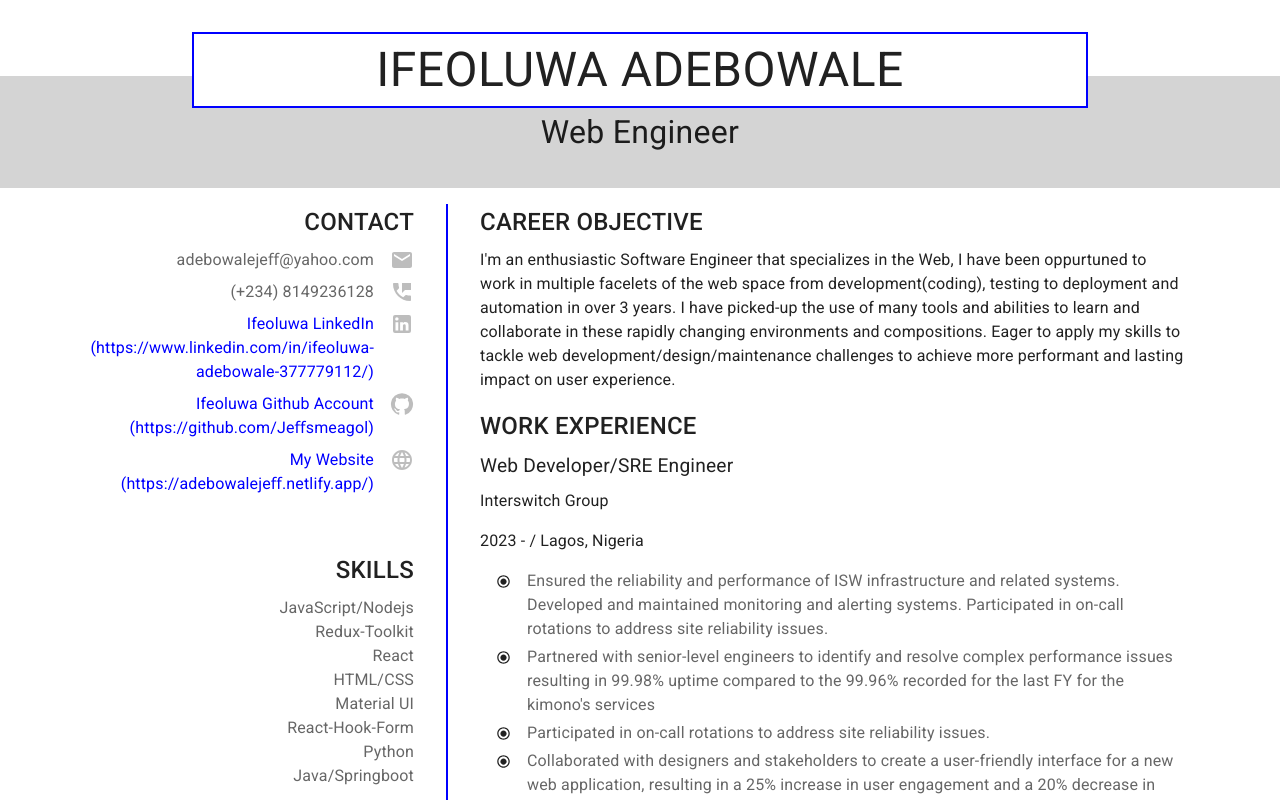
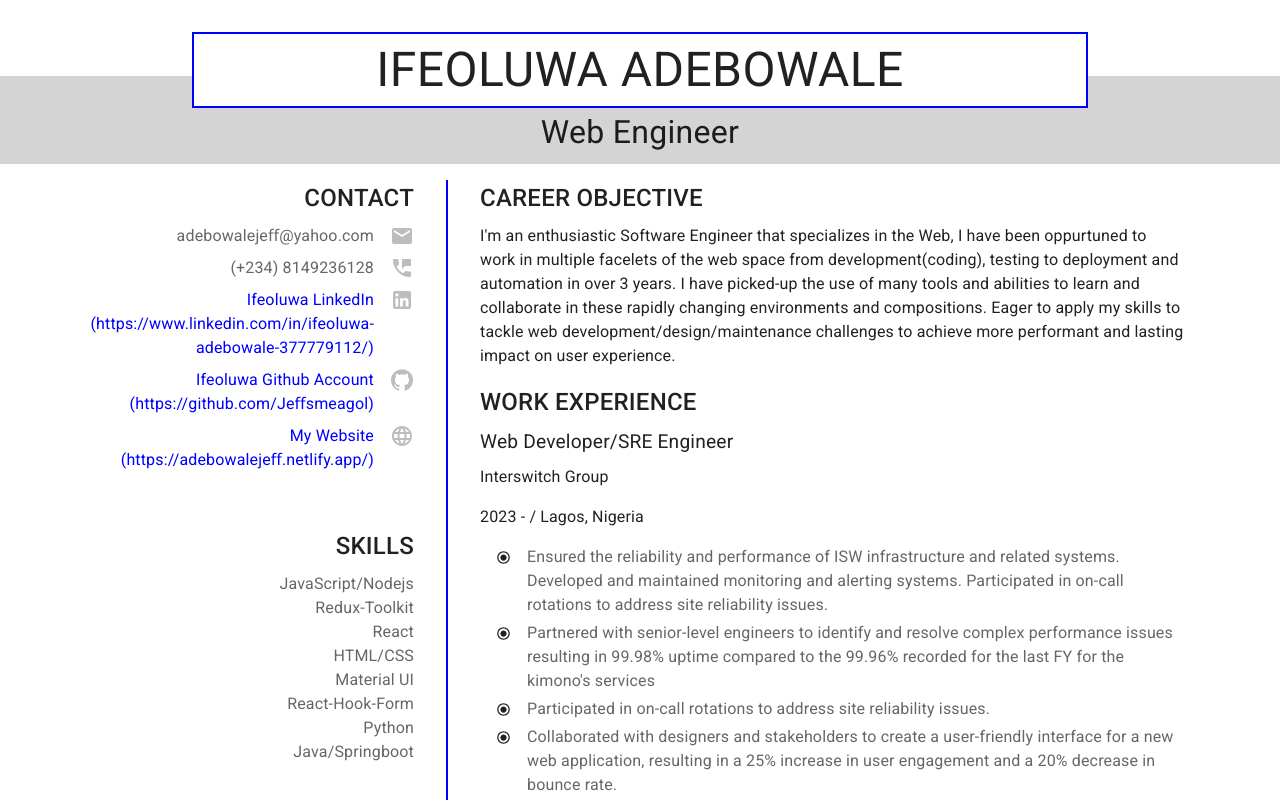
Before and after one commit to Jeffsmeagol/my-resume, a React (Vite) app: page / in a window 1280 px wide. Shown: the top 800 px of the page. Built offline with nearby package versions, Linux system fonts and the light colour scheme.

Commit message:
Shifted the Job Title up

```diff
--- a/src/App.jsx
+++ b/src/App.jsx
@@ -26,7 +26,8 @@ export default function App() {
           bgcolor="rgba(170, 170, 170, 0.5)"
           width="100%"
           fontSize="2rem"
-          py={4}
+          pt={4}
+          pb={1}
         >
           Web Engineer
         </Typography>
@@ -195,8 +196,8 @@ export default function App() {
           <Stack direction="row" pb={0.5}>
             <RadioButtonChecked sx={{ fontSize: 15, mt: 0.6, mx: 2 }} />
             <Typography color="text.secondary">
-              Translated UI/UX designs and wireframes into high-quality code using
-              tools like Reactjs Material UI with HTML and CSS.
+              Translated UI/UX designs and wireframes into high-quality code
+              using tools like Reactjs Material UI with HTML and CSS.
             </Typography>
           </Stack>
           <Stack direction="row" pb={0.5}>
```
